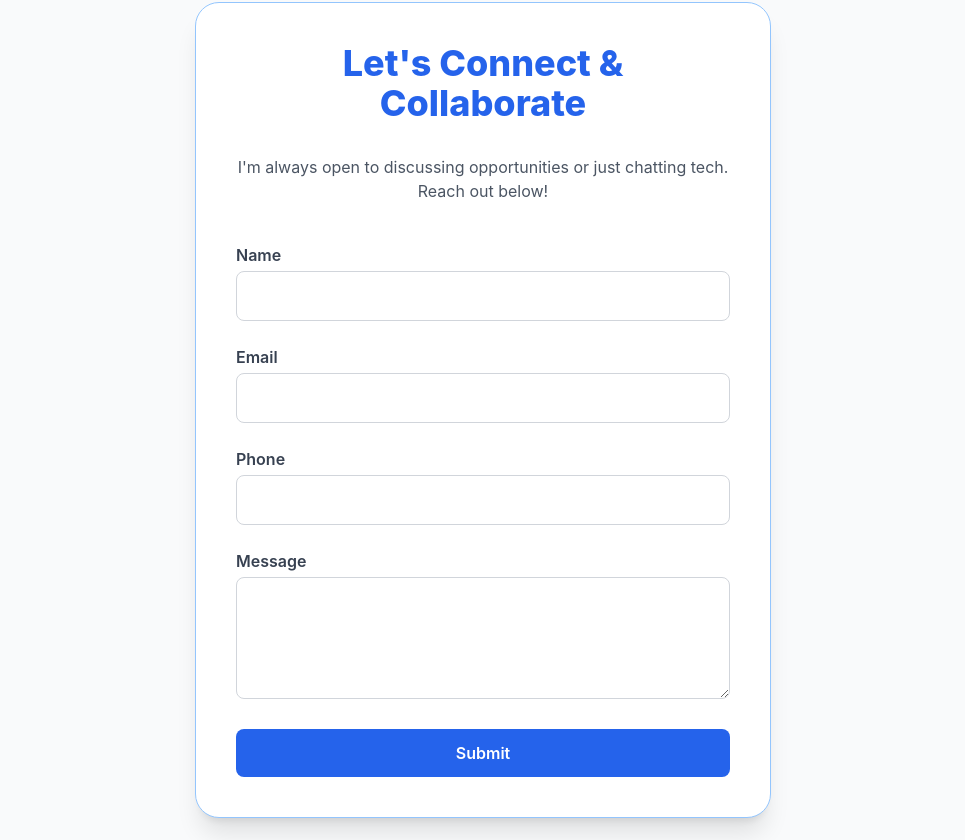
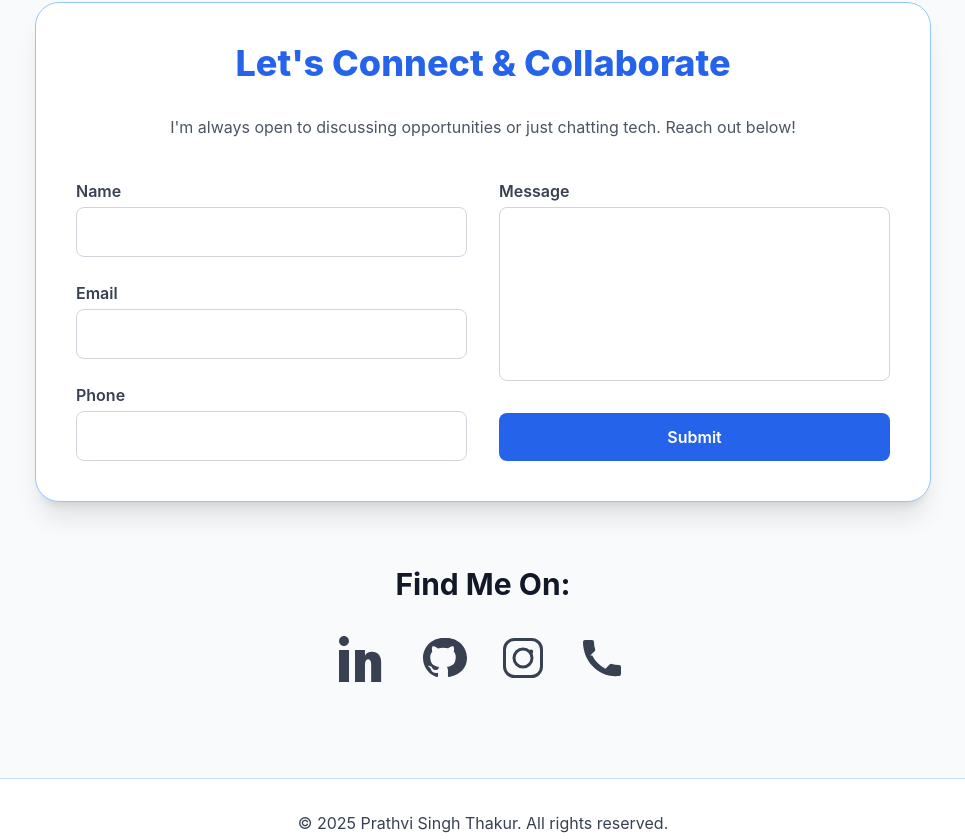
Before and after one commit to Prathvi321/Portfolio, a React (Create React App) app: page / in a window 1280 px wide. Shown: the part 6600-7440 px from the top of the page, without its empty margins (157-1122 px from the left). Built offline with nearby package versions, Linux system fonts and the light colour scheme.

Commit message:
new collabarote layout

```diff
--- a/src/components/Contact.jsx
+++ b/src/components/Contact.jsx
@@ -56,7 +56,7 @@ const Contact = () => {
 
   return (
     <section id="contact" className="py-24 px-4 bg-gray-50 text-gray-900 min-h-screen flex flex-col items-center">
-      <div className="container mx-auto max-w-xl bg-white p-10 rounded-3xl shadow-xl border border-blue-300 animate-fade-in-up w-full">
+      <div className="container mx-auto max-w-4xl bg-white p-10 rounded-3xl shadow-xl border border-blue-300 animate-fade-in-up w-full">
         <h2 className="text-4xl font-extrabold text-center text-blue-600 mb-8">Let's Connect & Collaborate</h2>
         <p className="text-center text-gray-600 mb-10">
           I'm always open to discussing opportunities or just chatting tech. Reach out below!
@@ -69,7 +69,7 @@ const Contact = () => {
           data-netlify="true"
           data-netlify-honeypot="bot-field"
           onSubmit={handleSubmit}
-          className="space-y-6"
+          className="grid grid-cols-1 md:grid-cols-2 gap-8"
         >
           {/* Hidden fields for Netlify */}
           <input type="hidden" name="form-name" value="contact" />
@@ -79,6 +79,7 @@ const Contact = () => {
             </label>
           </p>
 
+          <div className="space-y-6 flex flex-col justify-between">
             <div>
               <label htmlFor="name" className="block mb-1 font-semibold text-gray-700">Name</label>
               <input
@@ -109,16 +110,19 @@ const Contact = () => {
                 className="w-full p-3 border border-gray-300 rounded-lg focus:ring-2 focus:ring-blue-500 focus:outline-none"
               />
             </div>
-          <div>
+          </div>
+
+          <div className="space-y-6 flex flex-col">
+            <div className="flex-grow flex flex-col">
               <label htmlFor="message" className="block mb-1 font-semibold text-gray-700">Message</label>
               <textarea
                 id="message"
                 name="message"
-              rows="4"
                 required
-              className="w-full p-3 border border-gray-300 rounded-lg focus:ring-2 focus:ring-blue-500 focus:outline-none"
+                className="w-full h-full p-3 border border-gray-300 rounded-lg focus:ring-2 focus:ring-blue-500 focus:outline-none resize-none min-h-[150px]"
               ></textarea>
             </div>
+            <div className="pt-2">
               <button
                 type="submit"
                 className="w-full bg-blue-600 text-white font-semibold py-3 rounded-lg hover:bg-blue-700 transition duration-300"
@@ -130,6 +134,8 @@ const Contact = () => {
                   Message sent successfully!
                 </div>
               )}
+            </div>
+          </div>
         </form>
       </div>
 
```
Lines whose indentation alone changed are shown as unchanged.
